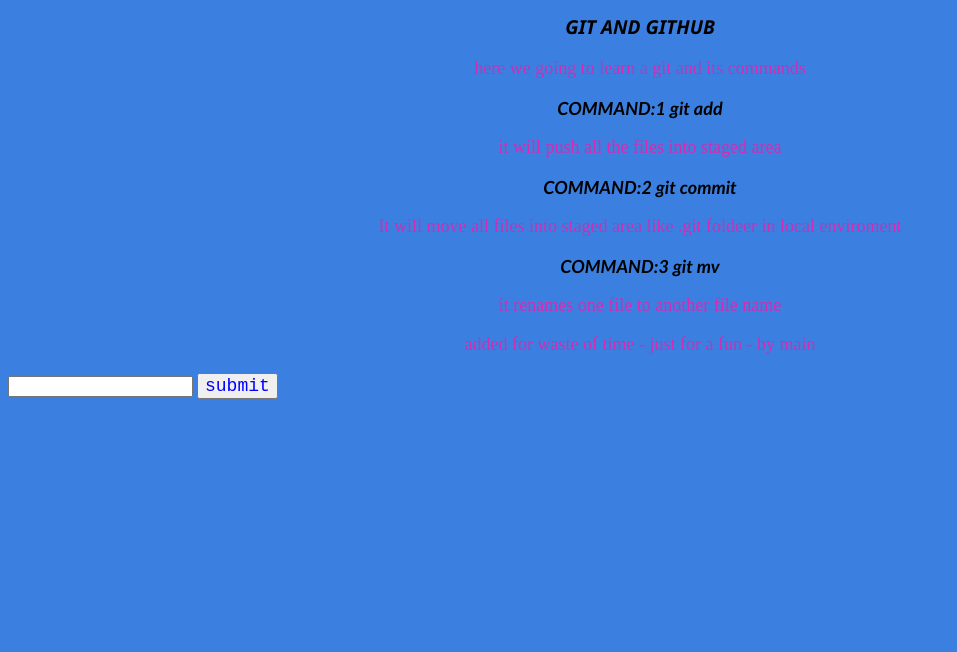
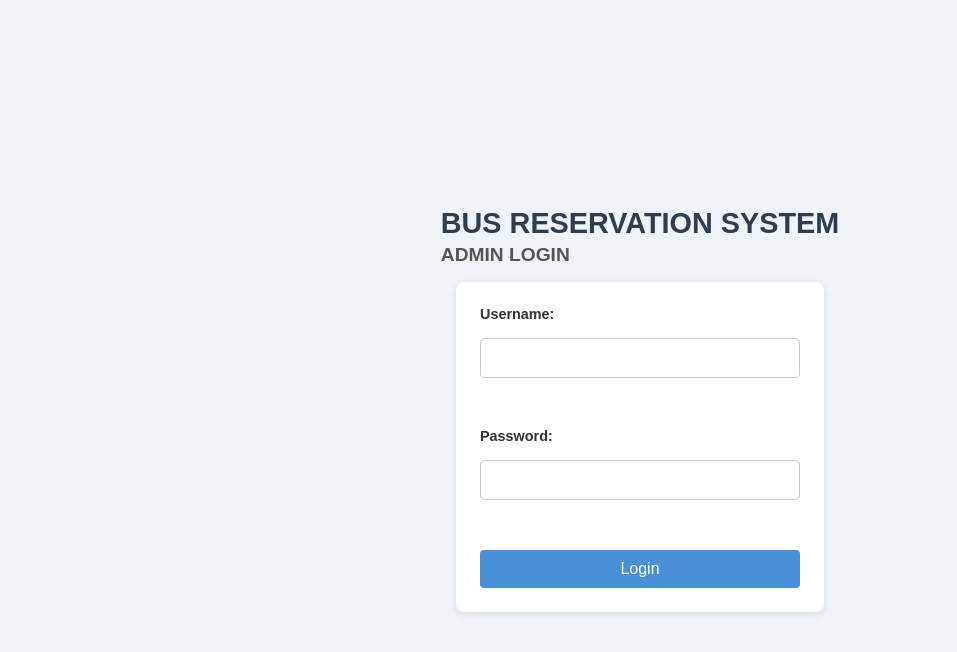
Before and after one commit to Devabisheik/version_control, a plain HTML site: page home.html in a window 1280 px wide. Shown: the whole page, without its empty margins (0-957 px from the left). Drawn offline with Linux system fonts and the light colour scheme.

Commit message:
change the entire webpage look

```diff
--- a/home.html
+++ b/home.html
@@ -1,22 +1,29 @@
 <!DOCTYPE html>
 <html lang="en">
+
 <head>
     <meta charset="UTF-8">
     <meta name="viewport" content="width=device-width, initial-scale=1.0">
     <title>VERSION CONTROL</title>
     <link rel="stylesheet" href="style.css">
 </head>
+
 <body>
-    <h1>GIT AND GITHUB</h1>
-    <p>here we going to learn a git and its commands</p>
-    <h2>COMMAND:1 git add </h2>
-    <p>it will push all the files into staged area</p>
-    <h2>COMMAND:2 git commit</h2>
-    <p>It will move all files into staged area like .git foldeer in local enviroment</p>
-    <h2>COMMAND:3 git mv </h2>
-    <p>it renames one file to another file name</p>
-    <p>added for waste of time - just for a fun - by main</p>
-    <input type="email">
-    <button id = "btn">submit</button>
+    <div>
+        <h1>BUS RESERVATION SYSTEM</h1>
+        <h2>ADMIN LOGIN</h2>
+    </div>
+    <div>
+        <form action="/login" class="form-body" method="POST">
+            <label for="username">Username:</label>
+            <input type="text" id="username" name="username" required><br>
+
+            <label for="password">Password:</label>
+            <input type="password" id="password" name="password" required><br>
+
+            <button type="submit" id = "btn">Login</button>
+        </form>
+    </div>
 </body>
+
 </html>
--- a/style.css
+++ b/style.css
@@ -1,34 +1,67 @@
-h1
-{
-    font-size: larger;
-    font-style: italic;
-    font-family: 'Segoe UI', Tahoma, Geneva, Verdana, sans-serif;
-    text-align: center;
+body {
+  font-family: Arial, sans-serif;
+  display: flex;
+  flex-direction: column;
+  align-items: center;
+  justify-content: center;
+  min-height: 100vh;
+  margin: 0;
+  background: #f0f4f8;
 }
-h2
-{
-    font-family: 'Gill Sans', 'Gill Sans MT', Calibri, 'Trebuchet MS', sans-serif;
-    font-size:large;
-    font-style: oblique;
-    text-align: center;
+
+h1 {
+  font-size: 1.8rem;
+  color: #2c3e50;
+  margin-bottom: 4px;
 }
-body
-{
-    background-color: rgb(59, 128, 225);
+
+h2 {
+  font-size: 1.2rem;
+  color: #555;
+  margin-top: 0;
 }
-p
-{
-    color: rgb(210, 44, 179);
-    font-size: large;
-    text-align: center;
+
+.form-body {
+  display: flex;
+  flex-direction: column;
+  gap: 16px;
+  width: 320px;
+  padding: 24px;
+  background: #fff;
+  border-radius: 8px;
+  box-shadow: 0 2px 8px rgba(0, 0, 0, 0.1);
 }
-#btn
-{
-    color: blue;
-    font-size:large;
-    font-family: 'Courier New', Courier, monospace;
+
+.form-body label {
+  font-weight: 600;
+  font-size: 0.9rem;
+  color: #333;
 }
-#btn:hover
-{
-    color:darkblue;
+
+.form-body input {
+  padding: 10px;
+  border: 1px solid #ccc;
+  border-radius: 4px;
+  font-size: 1rem;
+  box-sizing: border-box;
 }
+
+.form-body input:focus {
+  outline: none;
+  border-color: #4a90d9;
+  box-shadow: 0 0 0 2px rgba(74, 144, 217, 0.2);
+}
+
+.form-body button {
+  padding: 10px;
+  background: #4a90d9;
+  color: #fff;
+  border: none;
+  border-radius: 4px;
+  font-size: 1rem;
+  cursor: pointer;
+}
+
+.form-body button:hover {
+  background: #357abd;
+}
```
